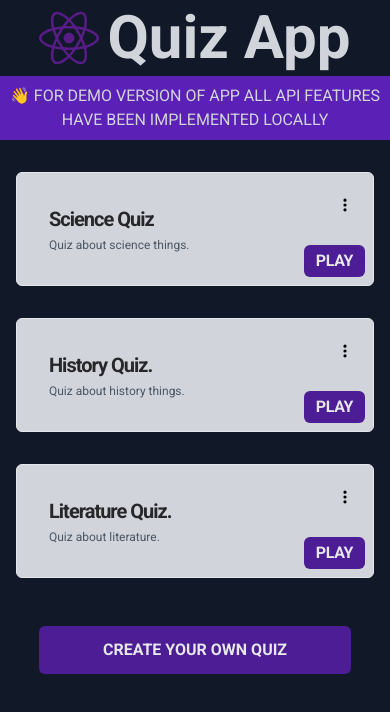
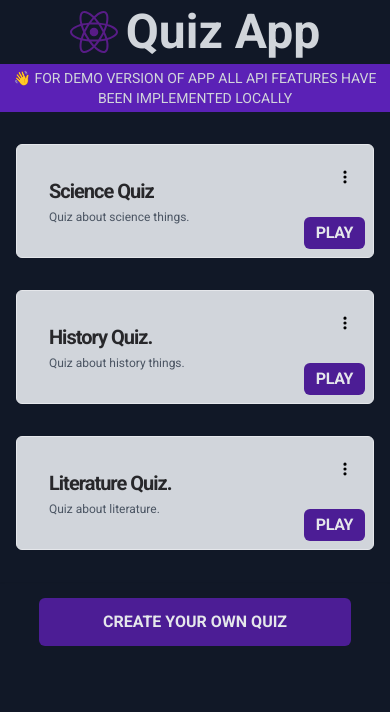
Before and after one commit to tojamrcel/quizapp-react-project, a React (Vite) app: page /quizzes in a window 390 px wide. Shown: the top 712 px of the page. Built offline with nearby package versions, Linux system fonts and the light colour scheme.

Commit message:
style: improve responsiveness of page

```diff
--- a/src/pages/Quizzes.jsx
+++ b/src/pages/Quizzes.jsx
@@ -3,8 +3,8 @@ import QuizzesList from "../features/quizzes/QuizzesList"
 function Quizzes() {
     return (
         <>
-            <div className="flex min-h-16 items-center justify-center bg-violet-800">
-                <p className="text-center text-gray-300">
+            <div className="flex min-h-12 items-center justify-center bg-violet-800 md:min-h-16">
+                <p className="text-center text-sm text-gray-300 md:text-lg">
                     👋 FOR DEMO VERSION OF APP ALL API FEATURES HAVE BEEN
                     IMPLEMENTED LOCALLY
                 </p>
--- a/src/ui/Header.jsx
+++ b/src/ui/Header.jsx
@@ -3,7 +3,7 @@ import { FaReact } from "react-icons/fa"
 function Header() {
     return (
         <header className="w-full py-2 sm:py-4">
-            <h1 className="flex justify-center gap-2 text-center text-6xl font-bold text-gray-300 sm:gap-3">
+            <h1 className="flex justify-center gap-2 text-center text-5xl font-bold text-gray-300 sm:gap-3 md:text-6xl">
                 <FaReact style={{ color: "#581c87" }} />
                 Quiz App
             </h1>
```
